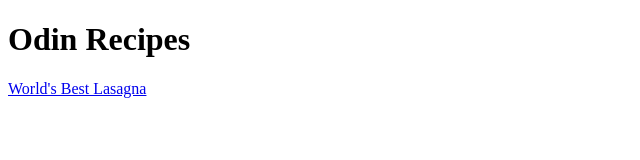
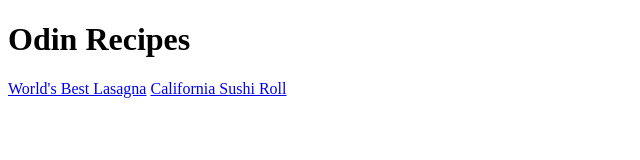
Before and after one commit to BrentMatoba/odin-recipes, a plain HTML site: page index.html in a window 1280 px wide. Shown: the whole page, without its empty margins (0-640 px from the left). Drawn offline with Linux system fonts and the light colour scheme.

Commit message:
Add link to sushi recipe website

```diff
--- a/index.html
+++ b/index.html
@@ -10,5 +10,6 @@
     <h1>Odin Recipes
     </h1>
     <a href="recipes/lasagna.html">World's Best Lasagna</a>
+    <a href="recipes/sushi.html">California Sushi Roll</a>
 </body>
 </html>
```
